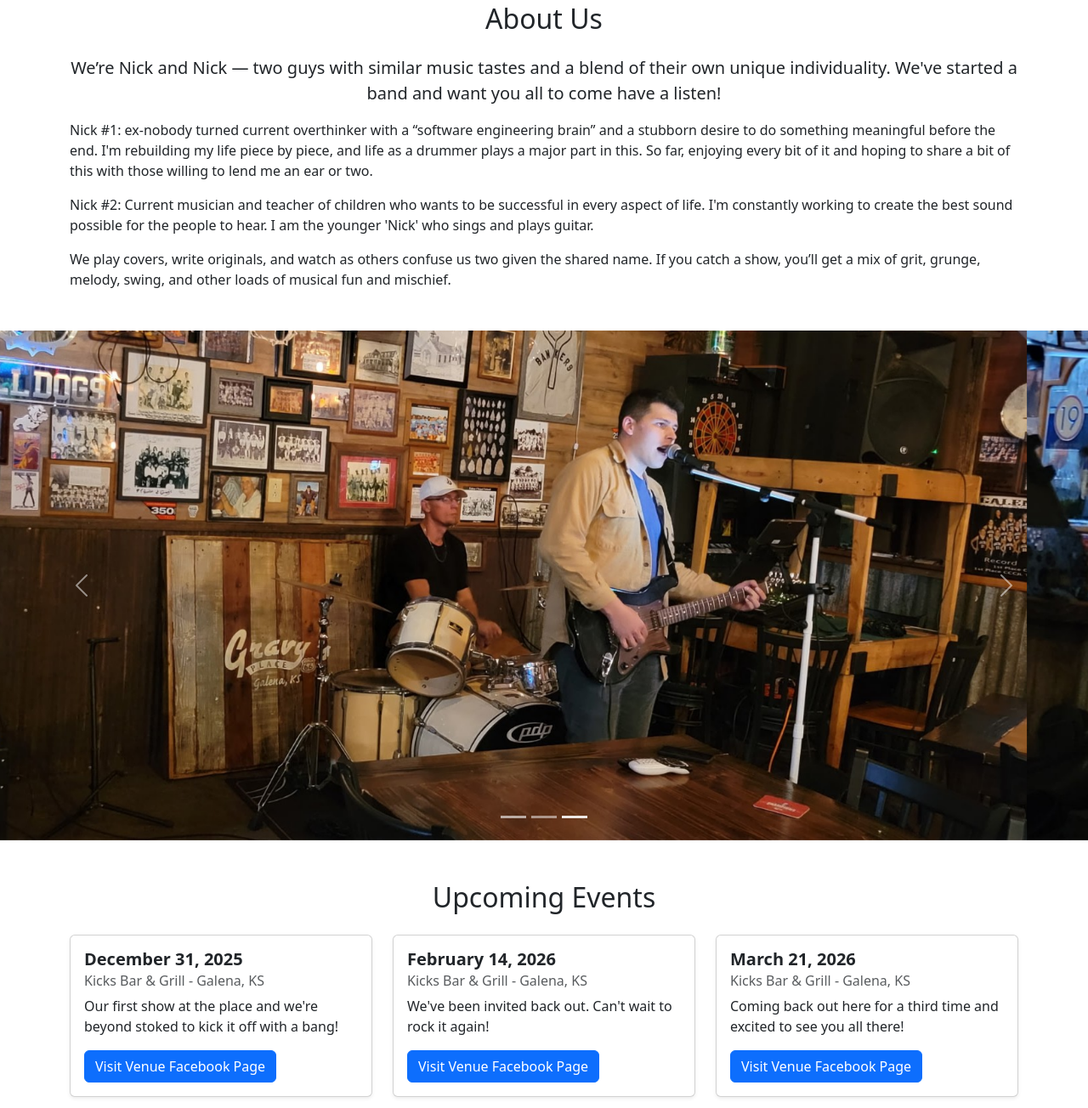
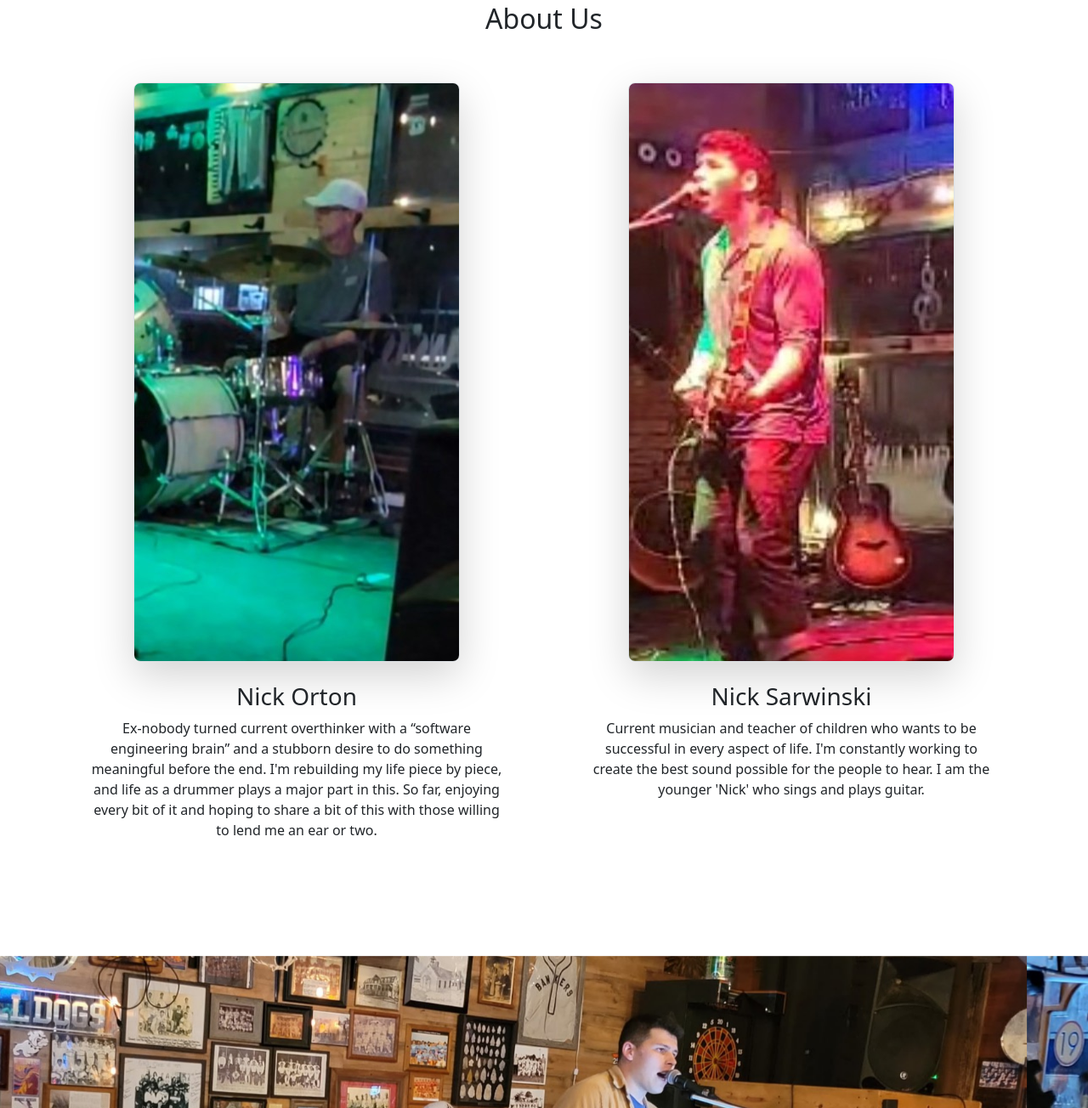
Before and after one commit to nrrorton/band_site, a website: page public/index.html in a window 1280 px wide. Shown: the part 1056-2360 px from the top of the page at 85% size. Drawn offline with nearby package versions, Linux system fonts and the light colour scheme.

Commit message:
reverting git messup

```diff
--- a/public/index.html
+++ b/public/index.html
@@ -61,26 +61,24 @@
 
     <div class="container mt-5 mb-5 pb-5"></div>
 
-    <section class="container my-5 mt-5" class="section-spacing">
-        <h2 class="text-center mb-4" class="section-spacing">About Us</h2>
-        <p class="lead text-center">
-            We’re Nick and Nick — two guys with similar music tastes and a blend of their own unique individuality.
-            We've started a band and want you all to come have a listen!
-        </p>
-        <p>
-            Nick #1: ex-nobody turned current overthinker with a “software engineering brain” and a stubborn desire
-            to do something meaningful before the end.
-            I'm rebuilding my life piece by piece, and life as a drummer plays a major part in this. So far, enjoying every
-            bit of it and hoping to share a bit of this with those willing to lend me an ear or two.
-        </p>
-        <p>
-            Nick #2: Current musician and teacher of children who wants to be successful in every aspect of life. I'm constantly
-            working to create the best sound possible for the people to hear. I am the younger 'Nick' who sings and plays guitar.
-        </p>
-        <p>
-            We play covers, write originals, and watch as others confuse us two given the shared name. If you catch a show,
-            you’ll get a mix of grit, grunge, melody, swing, and other loads of musical fun and mischief.
-        </p>
+    <section class="container my-5 mt-5 mb-10">
+        <h2 class="text-center mt-10 mb-20">About Us</h2>
+            <div class="row gx-5 align-items-start">
+                <div class="col-md-6 mb-4 p-5 text-center">
+                    <img src="images/nick_o.jpg" class="img-fluid border rounded-3 shadow-lg mb-4" alt="Nick Orton">
+                    <h3 class="text-center">Nick Orton</h3>
+                    <p>Ex-nobody turned current overthinker with a “software engineering brain” and a stubborn desire
+                        to do something meaningful before the end.
+                        I'm rebuilding my life piece by piece, and life as a drummer plays a major part in this. So far, enjoying every
+                        bit of it and hoping to share a bit of this with those willing to lend me an ear or two.</p>
+                </div>
+                <div class="col-md-6 mb-4 p-5 text-center">
+                    <img src="images/nick_s.jpg" class="img-fluid border rounded-3 shadow-lg mb-4" alt="Nick Sarwinksi">
+                    <h3 class="text-center">Nick Sarwinski</h3>
+                    <p>Current musician and teacher of children who wants to be successful in every aspect of life. I'm constantly
+                        working to create the best sound possible for the people to hear. I am the younger 'Nick' who sings and plays guitar.</p>
+                </div>
+            </div>
     </section>
 
     <div id="myCarousel" class="carousel slide mb-6" data-bs-ride="carousel">
@@ -114,22 +112,7 @@
     <section class="container my-5">
         <h2 class="text-center mb-4">Upcoming Events</h2>
 
-        <div class="row justify-content-center">
-            <div class="col-md-6 col-lg-4 mb-4">
-                <div class="card shadow-sm h-100">
-                    <div class="card-body">
-                        <h5 class="card-title fw-bold">December 31, 2025</h5>
-                        <h6 class="card-subtitle text-muted mb-2">Kicks Bar & Grill - Galena, KS</h6>
-                        <p class="card-text">
-                            Our first show at the place and we're beyond stoked to kick it off with a bang!
-                        </p>
-                        <a href="https://www.facebook.com/profile.php?id=61568492858278" target="_blank" class="btn btn-primary">
-                            Visit Venue Facebook Page
-                        </a>
-                    </div>
-                </div>
-            </div>
-
+        <div class="row">
             <div class="col-md-6 col-lg-4 mb-4">
                 <div class="card shadow-sm h-100">
                     <div class="card-body">
@@ -148,7 +131,7 @@
             <div class="col-md-6 col-lg-4 mb-4">
                 <div class="card shadow-sm h-100">
                     <div class="card-body">
-                        <h5 class="card-title fw-bold">March 21, 2026</h5>
+                        <h5 class="card-title fw-bold">March 7, 2026</h5>
                         <h6 class="card-subtitle text-muted mb-2">Kicks Bar & Grill - Galena, KS</h6>
                         <p class="card-text">
                             Coming back out here for a third time and excited to see you all there!
@@ -159,7 +142,23 @@
                     </div>
                 </div>
             </div>
+
+            <div class="col-md-6 col-lg-4 mb-4">
+                <div class="card shadow-sm h-100">
+                    <div class="card-body">
+                        <h5 class="card-title fw-bold">October 2nd, 2026</h5>
+                        <h6 class="card-subtitle text-muted mb-2">Pickled Pete's Bar & Grill - Frontenac, KS</h6>
+                        <p class="card-text">
+                            What a fun place and we look forward to seeing you there!
+                        </p>
+                        <a href="https://pickledpetesbarandgrill.com/" target="_blank" class="btn btn-primary">
+                            Visit Venue Website
+                        </a>
+                    </div>
+                </div>
+            </div>
         </div>
+
     </section>
 
     <div class="container">
```
Also changed, not shown: public/images/nick_o.jpg (added), public/images/nick_s.jpg (added).
